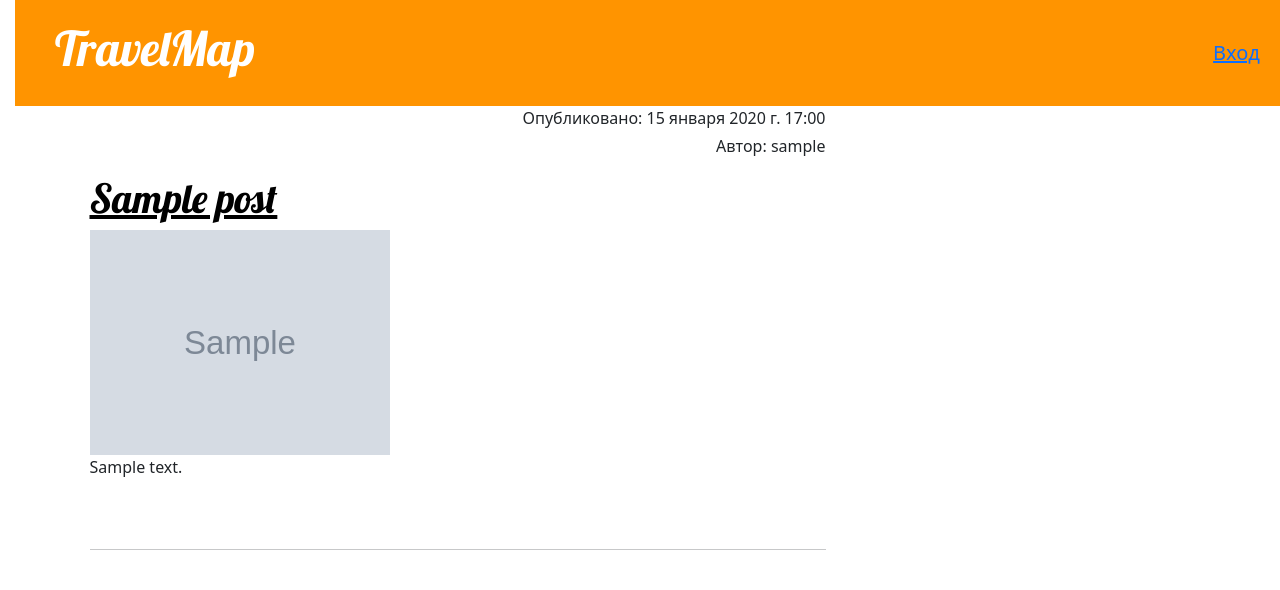
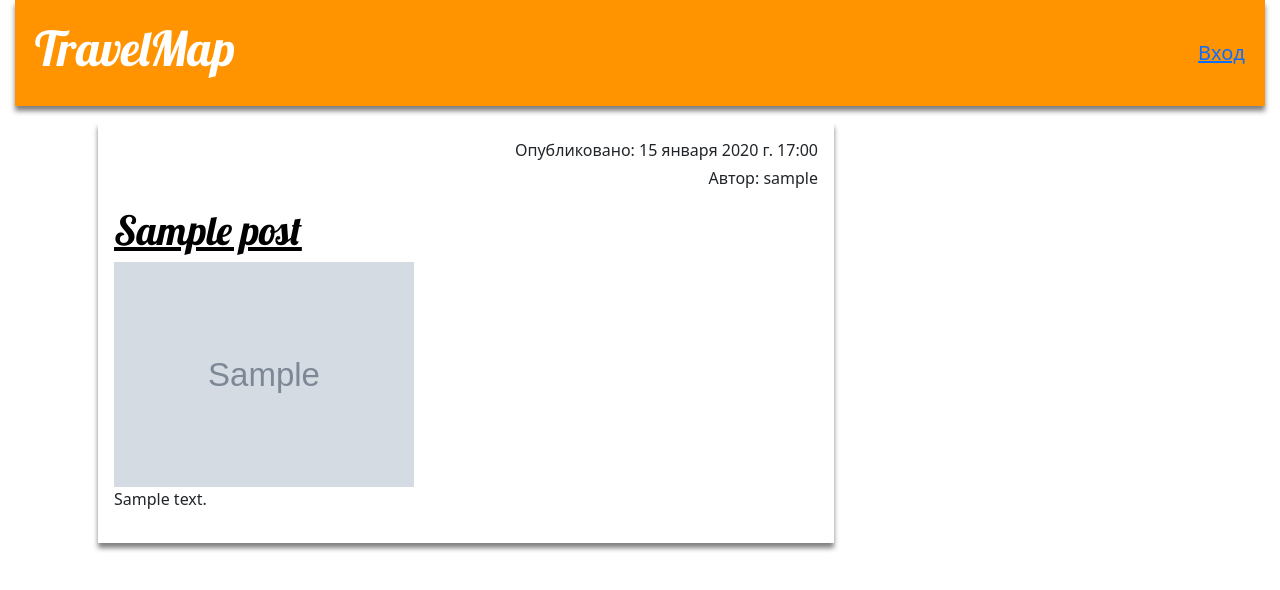
Before and after one commit to phk70/diplom_blog, a Django app: page / in a window 1280 px wide. Shown: the top 590 px of the page. Run offline with Django 5.2, Linux system fonts and the light colour scheme; tables that the repository leaves empty hold one stand-in row (values such as "Sample post"); grey boxes marked "Sample" are stand-in pictures.

Commit message:
Чуть чуть верстки

```diff
--- a/blog/static/css/blog.css
+++ b/blog/static/css/blog.css
@@ -5,12 +5,17 @@ h1 a {
 
 body {
     padding-left: 15px;
+    padding-right: 15px;
 }
 
 .page-header {
     background-color: #ff9400;
     margin-top: 0;
-    padding: 20px 20px 20px 40px;
+    padding: 20px 20px 20px 20px;
+}
+
+nav {
+    box-shadow: 0px 5px 5px gray;
 }
 
 .page-header h1, .page-header h1 a, .page-header h1 a:visited, .page-header h1 a:active {
@@ -47,7 +52,14 @@ h1, h2, h3, h4 {
 }
 
 .post {
-    margin-bottom: 70px;
+    box-shadow: 0px 5px 5px gray;
+    padding: 1rem;
+    transition: 1s;
+}
+
+.post:hover {
+    transform: scale(1.03);
+    /* transition: 1s; */
 }
 
 .post h1 a, .post h1 a:visited {
@@ -56,7 +68,7 @@ h1, h2, h3, h4 {
 
 .post-list-text {
     display: -webkit-box;
-    -webkit-line-clamp: 3;
+    -webkit-line-clamp: 4;
     -webkit-box-orient: vertical;
     overflow: hidden;
 }
--- a/blog/templates/blog/base.html
+++ b/blog/templates/blog/base.html
@@ -22,13 +22,14 @@
 </head>
 <body>
     <header>
+        <nav>
             <div class="page-header">
                 <div class="row">
                     <div class="col-3">
                         <h1><a href="/">TravelMap</a></h1>
                     </div>
                     <div class="col-9 d-flex align-items-center justify-content-end fs-5">
-                    {% if user.is_authenticated %}
+                        {% if request.user.is_authenticated %}
                             <a href="{% url 'users:logout' %}"/>Выход</a>
                             <a href="{% url 'users:profile' %}"/>Профиль</a>
                             {% else %}
@@ -37,6 +38,7 @@
                     </div>
                 </div>
             </div>
+        </nav>
     </header>
     <div class="container">
         <div class="row">
--- a/blog/templates/blog/post_add.html
+++ b/blog/templates/blog/post_add.html
@@ -1,5 +1,5 @@
 {% extends "blog/base.html" %}
-{% load static %}
+
 {% block title %}TravelMap - Создание записи{% endblock title %}
 {% block content %}
 <div>
--- a/blog/templates/blog/post_delete.html
+++ b/blog/templates/blog/post_delete.html
@@ -1,5 +1,5 @@
 {% extends "blog/base.html" %}
-{% load static %}
+
 {% block title %}TravelMap - Удаление записи{% endblock title %}
 {% block content %}
     <h1>Удаление продукта</h1>
--- a/blog/templates/blog/post_detail.html
+++ b/blog/templates/blog/post_detail.html
@@ -1,5 +1,5 @@
 {% extends "blog/base.html" %}
-{% load static %}
+
 {% block title %}TravelMap - {{ post.title }}{% endblock title %}
 {% block content %}
     <div class="post">
--- a/blog/templates/blog/post_list.html
+++ b/blog/templates/blog/post_list.html
@@ -1,9 +1,9 @@
 {% extends "blog/base.html" %}
-{% load static %}
+
 {% block title %}TravelMap - Все маршруты{% endblock title %}
 {% block content %}
     {% for post in posts %}
-        <div class="col-md-8">
+        <div class="col-md-8 m-3">
             <div class="post">
                 <div class="published">
                     <p class="mb-1">Опубликовано: {{ post.published_date }}</p>
@@ -15,7 +15,6 @@
                 {% endif %}
                 <p class="post-list-text">{{ post.text | linebreaksbr }}</p>
             </div>
-            <hr>
         </div>
     {% endfor %}
 {% endblock content %}
--- a/blog/templates/blog/post_update.html
+++ b/blog/templates/blog/post_update.html
@@ -1,5 +1,5 @@
 {% extends "blog/base.html" %}
-{% load static %}
+
 {% block title %}TravelMap - Обновление записи {{ post.title }}{% endblock title %}
 {% block content %}
 <div>
--- a/blog/views.py
+++ b/blog/views.py
@@ -1,13 +1,10 @@
-from cgitb import text
-from turtle import title
 from django.utils import timezone
 from django.shortcuts import redirect, render, get_object_or_404
 from .models import Post
+from django.views.generic import TemplateView
 
 
 def post_list(request):
-    # posts=Post.objects.filter(published_date__lte=timezone.now()).order_by('published_date')
-    # posts = Post.objects.all()
     qset = Post.objects.all()
     posts = qset.order_by('published_date')
     return render(request, 'blog/post_list.html', {'posts': posts})
@@ -47,3 +44,12 @@ def post_update(request, pk):
         post.save()
         return redirect('/', permanent=True)
     return render(request, 'blog/post_update.html', {"post": post})
+
+
+class Custom403View(TemplateView):
+    template_name = '403.html'
+    status_code = 403
+
+class Custom404View(TemplateView):
+    template_name = '404.html'
+    status_code = 404
--- a/mysite/settings.py
+++ b/mysite/settings.py
@@ -14,7 +14,7 @@ DEBUG = True
 ALLOWED_HOSTS = []
 
 INSTALLED_APPS = [
-    'django.contrib.admin',
+
     'django.contrib.auth',
     'django.contrib.contenttypes',
     'django.contrib.sessions',
@@ -22,6 +22,7 @@ INSTALLED_APPS = [
     'django.contrib.staticfiles',
     'blog',
     'users',
+    'django.contrib.admin',
 ]
 
 MIDDLEWARE = [
@@ -95,4 +96,4 @@ MEDIA_ROOT = BASE_DIR/"media"
 LOGIN_REDIRECT_URL = "blog:post_list"
 # LOGIN_URL = 'users:login'
 
-# LOGOUT_REDIRECT_URL = "blog:post_list"
+LOGOUT_REDIRECT_URL = "blog:post_list"
--- a/users/templates/users/login.html
+++ b/users/templates/users/login.html
@@ -1,5 +1,4 @@
 {% extends "blog/base.html" %}
-{% load static %}
 
 {% block content %}
     <div class="container pb-3">
--- a/users/templates/users/register.html
+++ b/users/templates/users/register.html
@@ -1,5 +1,4 @@
 {% extends "blog/base.html" %}
-{% load static %}
 
 {% block content %}
     <div class="container pb-3">
```
Also changed, not shown: blog/templates/blog/403.html (added, +9 -0 lines), blog/templates/blog/404.html (added, +9 -0 lines), users/templates/users/logout.html (+0 -11 lines), users/templates/users/profile.html (+0 -14 lines). Lines whose indentation alone changed are shown as unchanged.
